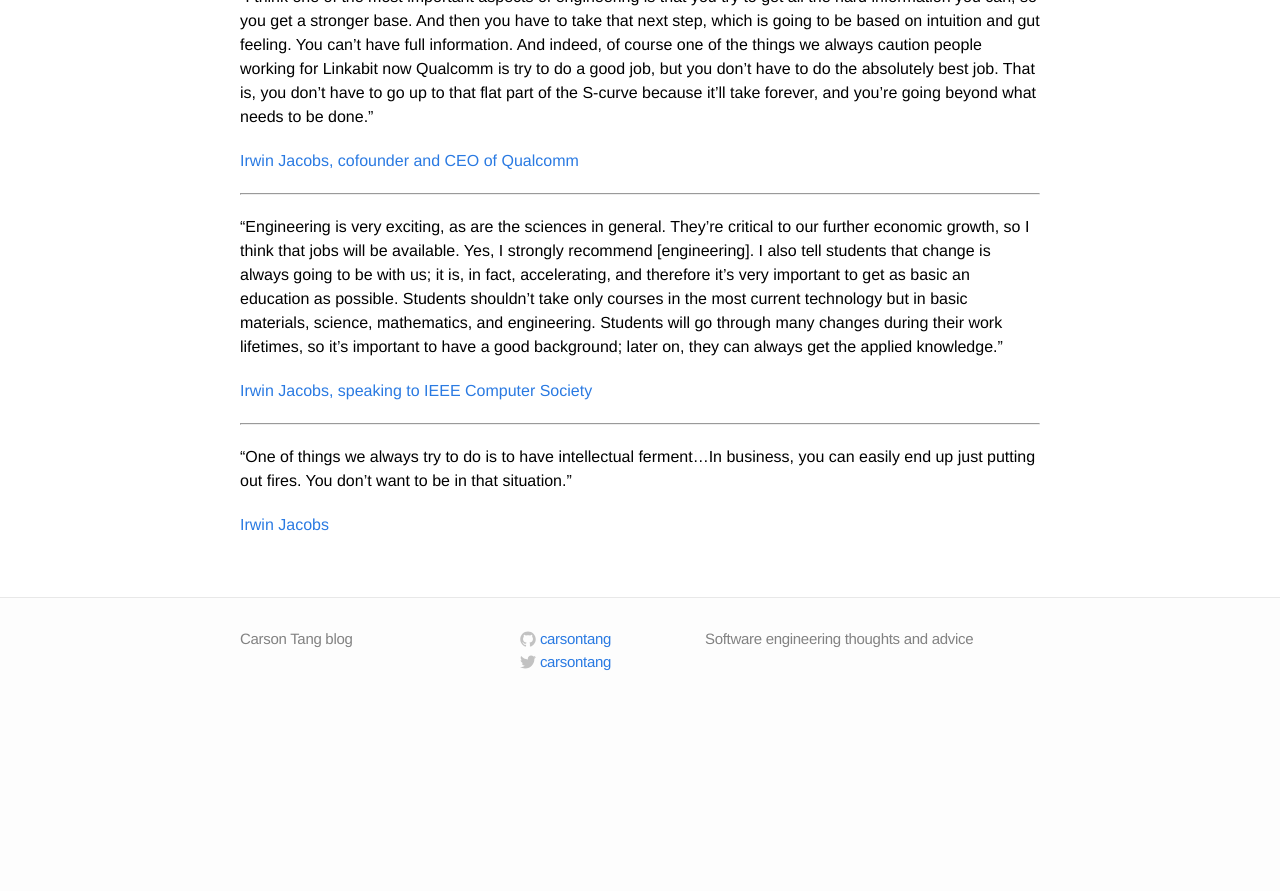
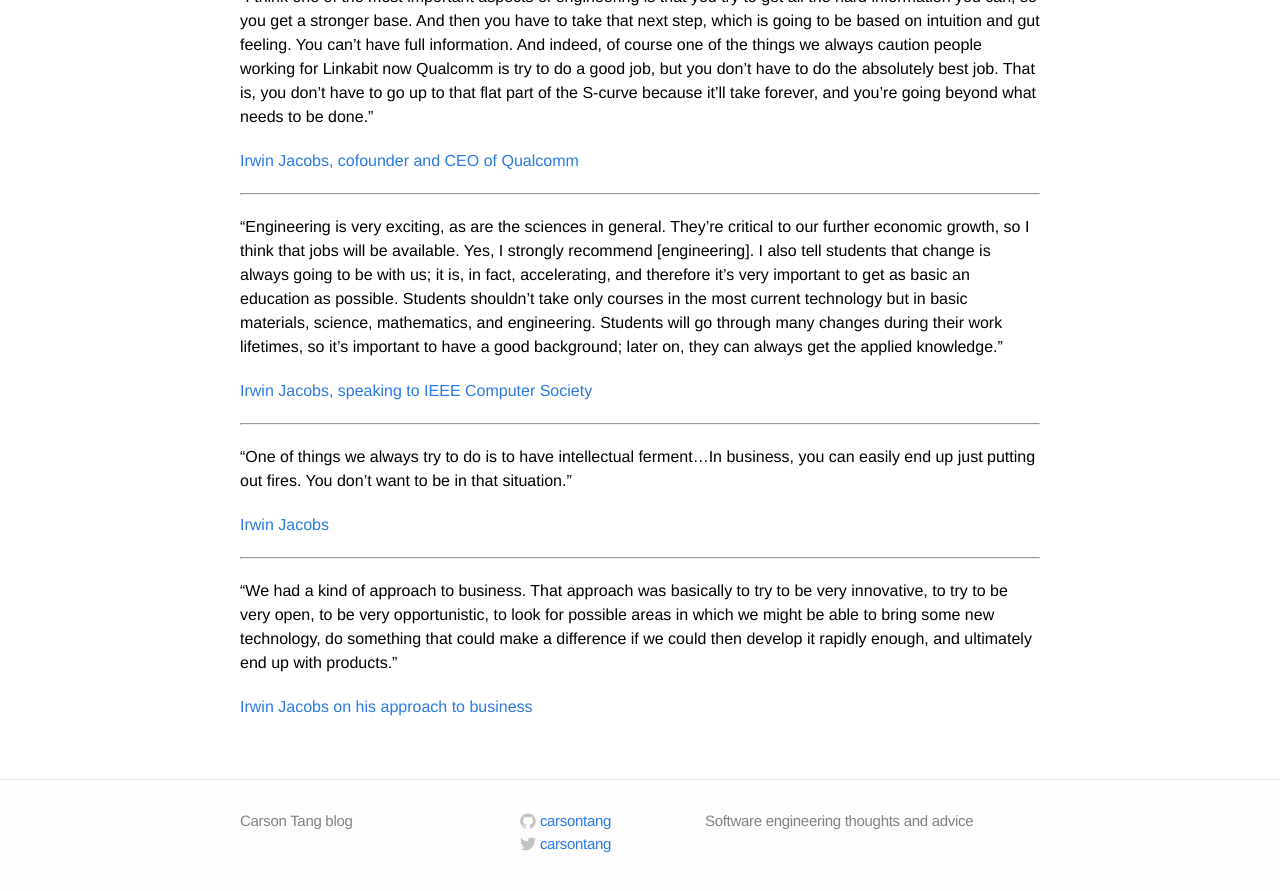
Before and after one commit to carsontang/carsontang.github.io, a Jekyll site: the page built from quotes.md, in a window 1280 px wide and 900 px high, scrolled down 11998 px. Shown: the top 891 px of the window. Built offline with Jekyll 4.4.1, drawn with Linux system fonts in a browser that asks for light colours; before the commit the page ends 12716 px from its top, so only the background shows below that.

Commit message:
quote from Irwin Jacobs on approach to business

```diff
--- a/quotes.md
+++ b/quotes.md
@@ -478,3 +478,9 @@ I love that story and have used it often when teaching classes on writing, becau
 "One of things we always try to do is to have intellectual ferment...In business, you can easily end up just putting out fires. You don't want to be in that situation."
 
 [Irwin Jacobs](https://www.youtube.com/watch?v=eVLR8WF2Lbg&t=8m5s&ab_channel=UniversityofCaliforniaTelevision%28UCTV%29)
+
+---
+
+"We had a kind of approach to business. That approach was basically to try to be very innovative, to try to be very open, to be very opportunistic, to look for possible areas in which we might be able to bring some new technology, do something that could make a difference if we could then develop it rapidly enough, and ultimately end up with products."
+
+[Irwin Jacobs on his approach to business](https://www.youtube.com/watch?v=eVLR8WF2Lbg&t=9m10s&ab_channel=UniversityofCaliforniaTelevision%28UCTV%29)
```
